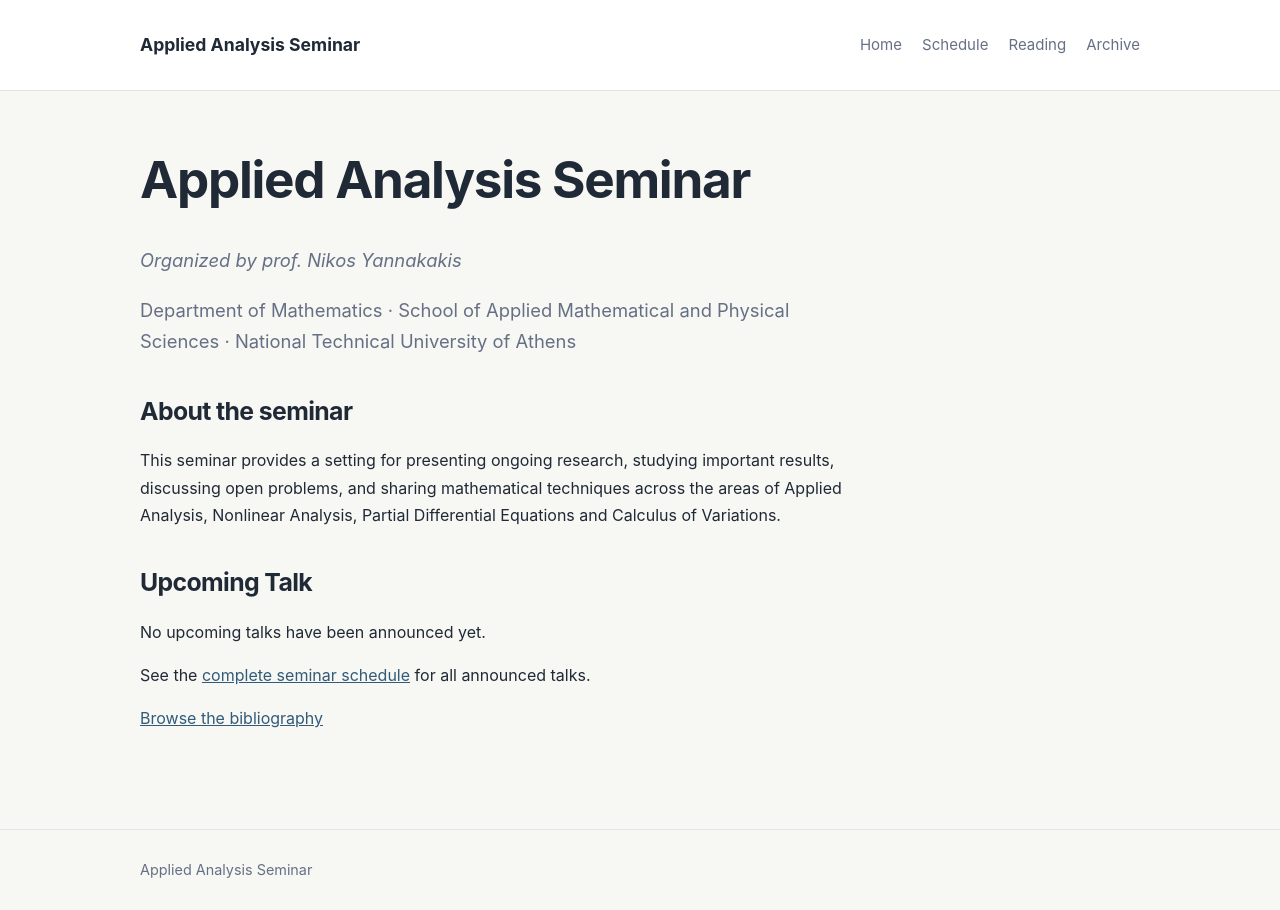
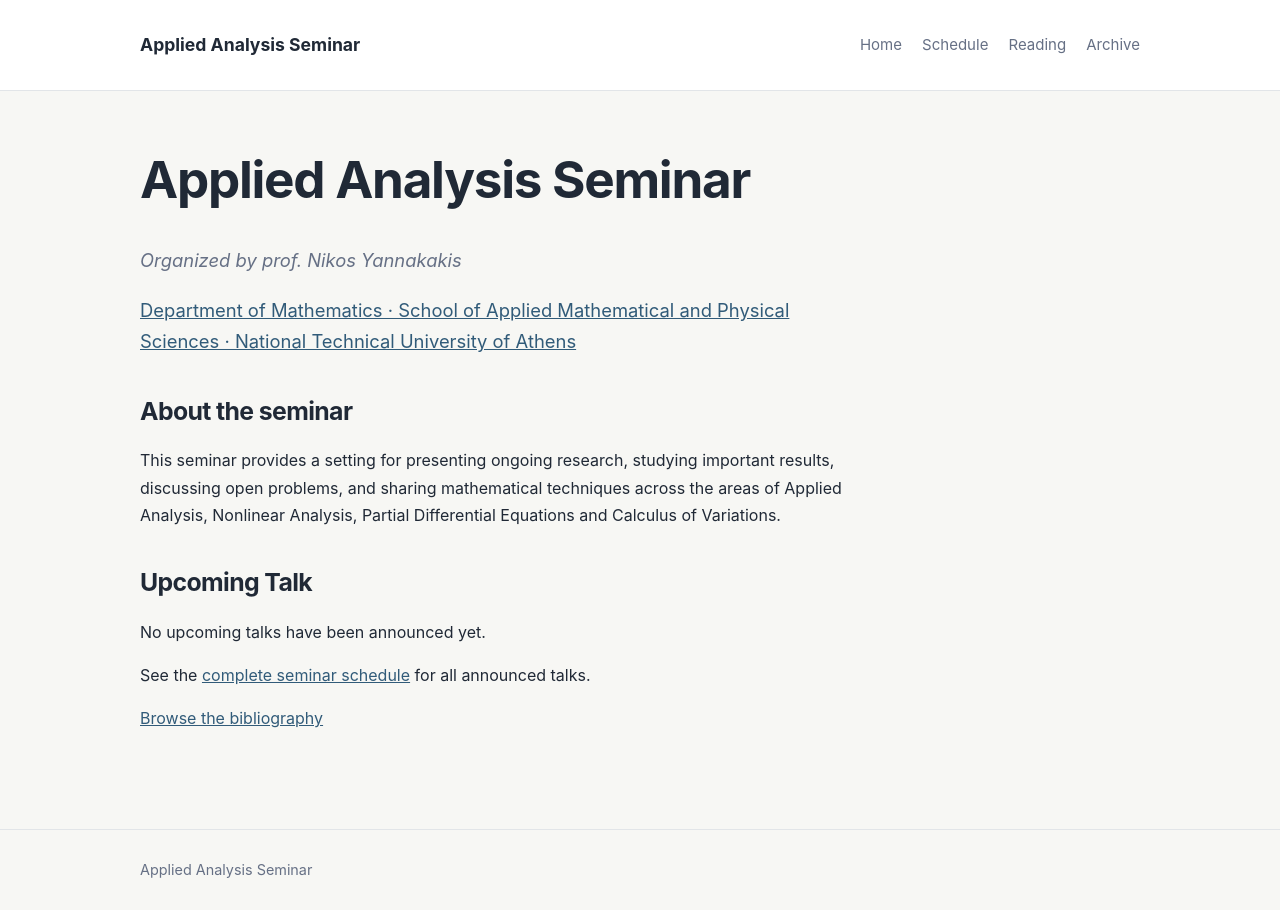
Before and after one commit to gvpantazis/math-seminar, a Jekyll site: the page built from index.md, in a window 1280 px wide. Built offline with Jekyll 4.4.1, drawn with Linux system fonts in a browser that asks for light colours.

Commit message:
Update index.md

```diff
--- a/index.md
+++ b/index.md
@@ -6,7 +6,9 @@ description: Mathematics research seminar announcements and talks
 # Applied Analysis Seminar
 <p class="lead"><em>Organized by prof. Nikos Yannakakis</em></p>
 <p class="lead">
-Department of Mathematics · School of Applied Mathematical and Physical Sciences · National Technical University of Athens
+  <a href="https://semfe.ntua.gr/en/">
+    Department of Mathematics · School of Applied Mathematical and Physical Sciences · National Technical University of Athens
+  </a>
 </p>
 
 ## About the seminar
```
